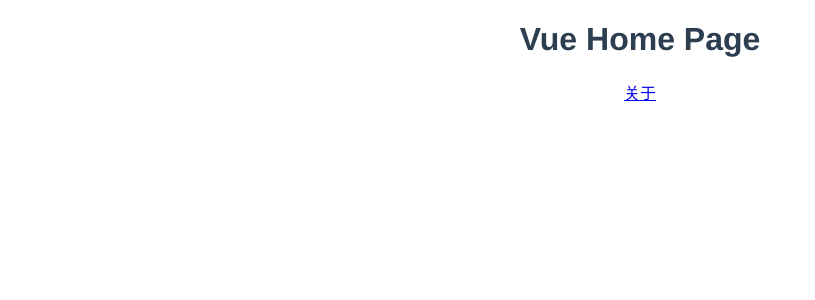
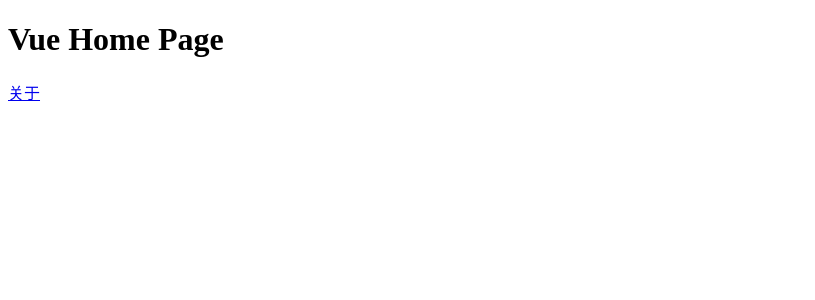
Before and after one commit to dddggg123/vue3-ts-vite-admin-micro1, a Vue app: page /app-vue/ in a window 1280 px wide. Shown: the top 300 px of the page, without its empty margins (0-815 px from the left). Built offline with nearby package versions, Linux system fonts and the light colour scheme.

Commit message:
更新代码

```diff
--- a/index.html
+++ b/index.html
@@ -4,7 +4,7 @@
     <meta charset="UTF-8" />
     <link rel="icon" href="/favicon.ico" />
     <meta name="viewport" content="width=device-width, initial-scale=1.0" />
-    <title>Vite App</title>
+    <title>微前端应用1</title>
   </head>
   <body>
     <div id="app"></div>
--- a/src/App.vue
+++ b/src/App.vue
@@ -3,11 +3,4 @@
 </template>
 
 <style>
-#app {
-  font-family: Avenir, Helvetica, Arial, sans-serif;
-  -webkit-font-smoothing: antialiased;
-  -moz-osx-font-smoothing: grayscale;
-  text-align: center;
-  color: #2c3e50;
-}
 </style>
--- a/vite.config.ts
+++ b/vite.config.ts
@@ -8,5 +8,6 @@
   server: {
     port: 6888,
     open: true
-  }
+  },
+  base: './'
 })
```
